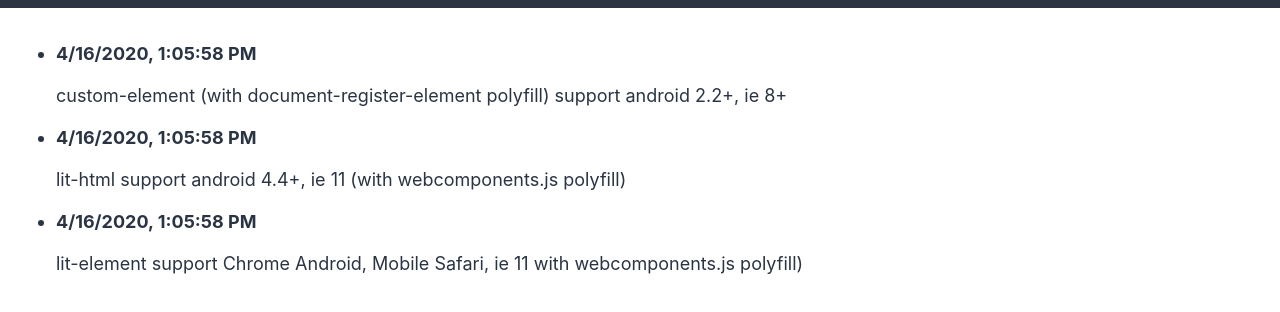
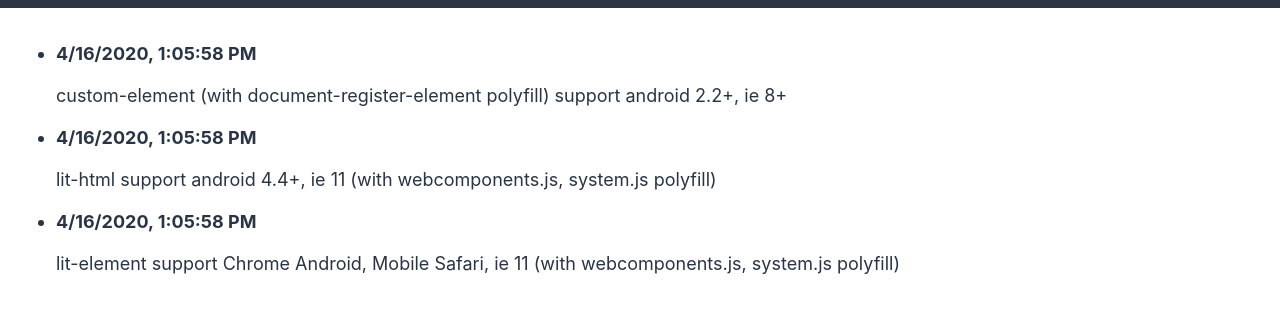
Before and after one commit to qpitlove/lit-element-webpack-start-kit, a website built with webpack: page public/index.html in a window 1280 px wide. Shown: the part 96-408 px from the top of the page. Built offline with nearby package versions, Linux system fonts and the light colour scheme.

Commit message:
chore: update index.html

```diff
--- a/public/index.html
+++ b/public/index.html
@@ -29,11 +29,11 @@
         </li>
         <li>
           <p><strong><current-time-lit-html>current-time-lit-html loading...</current-time-lit-html></strong></p>
-          <p>lit-html support android 4.4+, ie 11 (with webcomponents.js polyfill)</p>
+          <p>lit-html support android 4.4+, ie 11 (with webcomponents.js, system.js polyfill)</p>
         </li>
         <li>
           <p><strong><current-time-lit-element>current-time-lit-element loading...</current-time-lit-element></strong></p>
-          <p>lit-element support Chrome Android, Mobile Safari, ie 11 with webcomponents.js polyfill)</p>
+          <p>lit-element support Chrome Android, Mobile Safari, ie 11 (with webcomponents.js, system.js polyfill)</p>
         </li>
       </ul>
     </main>
```
